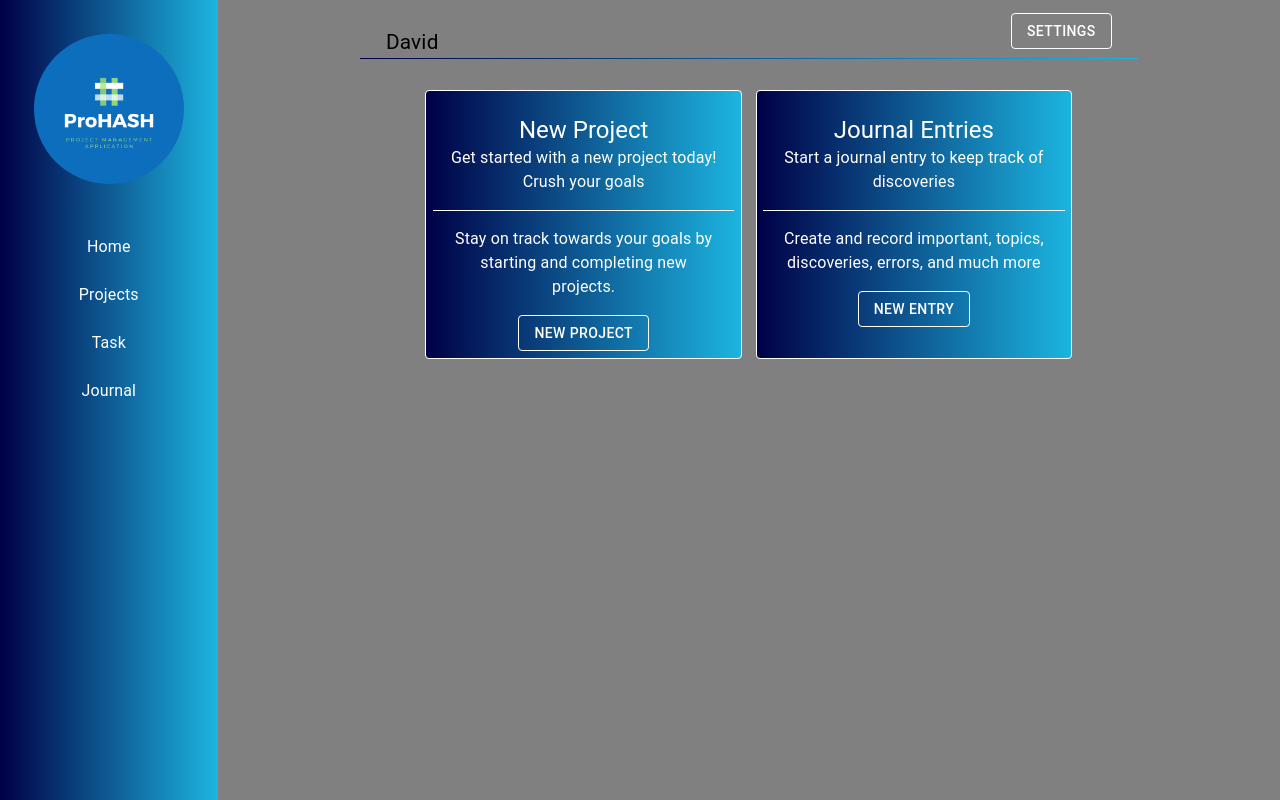
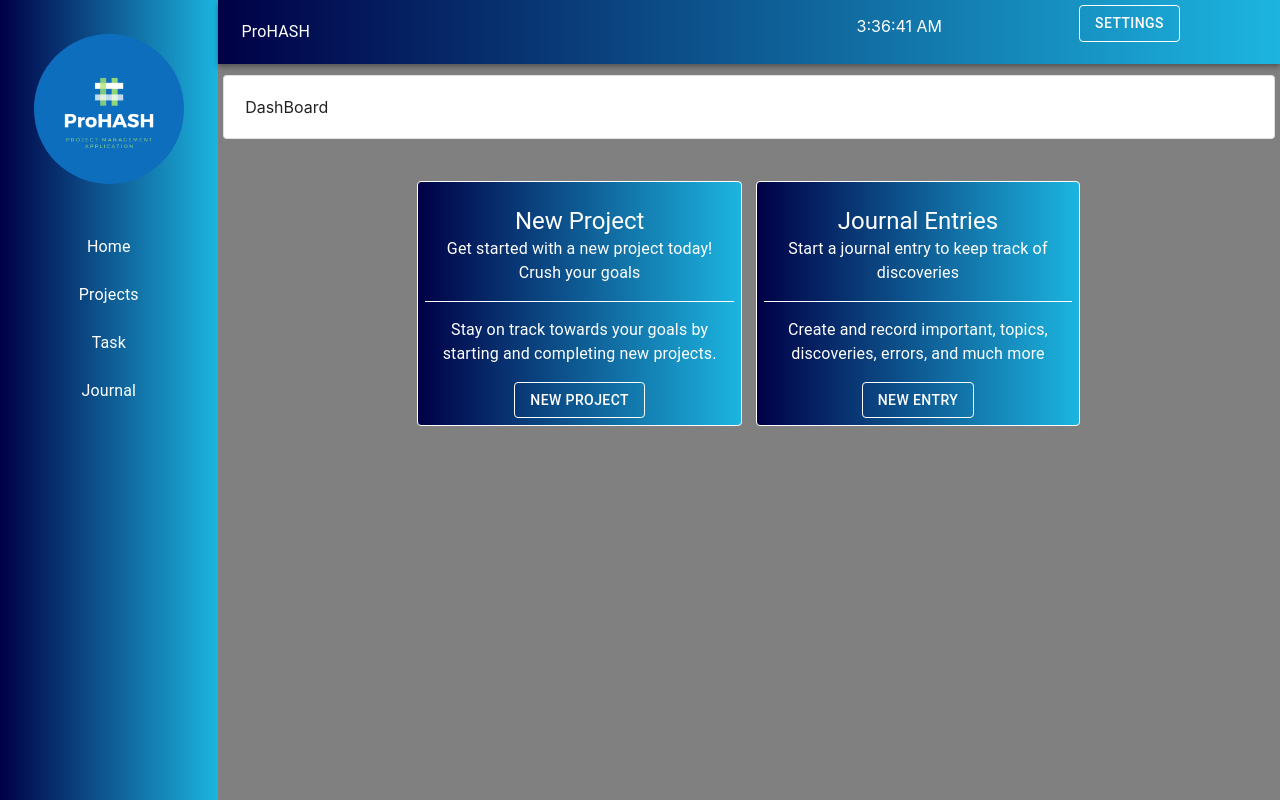
Before and after one commit to Dlray89/.DonIT, a React (Create React App) app in the folder protask/: page /dashboard in a window 1280 px wide. Shown: the top 800 px of the page. Built offline with nearby package versions, Linux system fonts and the light colour scheme.

Commit message:
Restyling dashboard

```diff
--- a/protask/src/Components/ContentBlock.js
+++ b/protask/src/Components/ContentBlock.js
@@ -7,8 +7,8 @@
     dashRoot: {
       background:"grey",
       margin:'0',
-        width:'81vw',
-        padding:'1%'
+        width:'83vw',
+
     },
     dashHub:{
          border:'solid 2px blue',
@@ -49,6 +49,10 @@
             <SettingsBar />
         </div>
 
+        <Card variant='outlined' style={{width:'99%', margin:' 1% auto', padding:"2%", boxSizing:"border-box"}}>
+            DashBoard
+        </Card>
+
         <div className={classes.mainCard}>
 
 
--- a/protask/src/Components/SettingsBar.js
+++ b/protask/src/Components/SettingsBar.js
@@ -1,22 +1,32 @@
-import React from 'react'
-import {Divider, Button, Typography} from "@material-ui/core"
-import Model from "../Components/settingModal"
+import React from "react"
+import {AppBar, Toolbar, Button, Typography} from "@material-ui/core"
+import SetModal from "./settingModal"
+import Time from "./time"
+
 
 
 const Settings = () => {
 
     return(
         <div>
-            <div style={{ display:'flex', justifyContent:'space-between', width:'70%', margin:'0 auto'}}>
-                 <Typography style={{width:"10%", marginTop:'2%', fontSize:"1.3rem"}}>
-                     David
-                 </Typography>
+            <AppBar style={{display:"flex", flexDirection:'row', justifyContent:"space-between", alignContent:'center', width:"100%", margin:'0% auto', background:"linear-gradient(to right, #000046, #1cb5e0)", boxSizing:'border-box'}} position='static'>
 
-                 <div>
-                    <Model  />
-                 </div>
-            </div>
-            <Divider style={{background:'linear-gradient(to right, #000046, #1cb5e0)', width:"75%", margin:' 0 auto'}} />
+                <Toolbar style={{width:"15%"}}>
+                <Typography>
+                   ProHASH
+                </Typography>
+                </Toolbar>
+                <div style={{width:'50%', display:'flex', justifyContent:'space-evenly'}}>
+
+                <div style={{ width:'30%', textAlign:'center'}}>
+                    <Time />
+                </div>
+                <div style={{ margin:"1% 0", width:'30%', textAlign:'center'}}>
+                    <SetModal />
+                </div>
+                </div>
+
+            </AppBar>
         </div>
     )
 }
```
